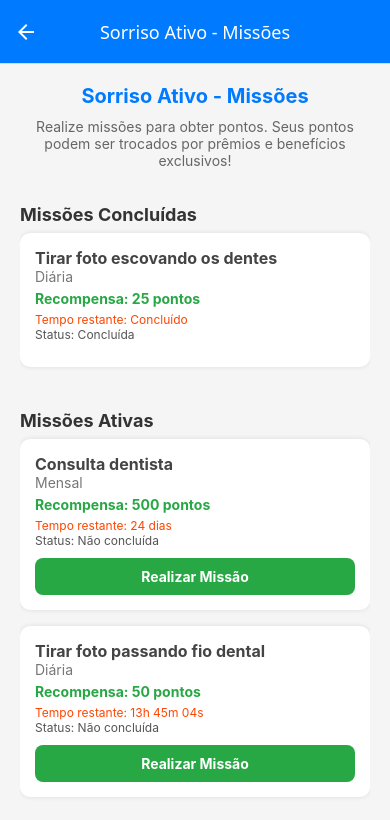
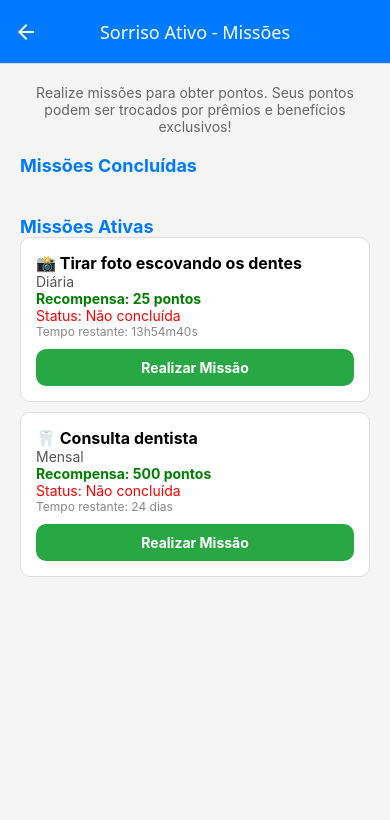
Before and after one commit to nathaliacmf/sorrisoAtivo, a React Native app: screen /Missoes in a window 390 px wide. Shown: the top 820 px of the page. Built offline with nearby package versions, Linux system fonts and the light colour scheme.

Commit message:
rever o codigo

```diff
--- a/src/components/MissoesSorrisoAtivo.tsx
+++ b/src/components/MissoesSorrisoAtivo.tsx
@@ -10,9 +10,6 @@ export default function MissoesSorrisoAtivo() {
 
   return (
     <View>
-      <TouchableOpacity onPress={() => navigation.navigate("Missoes")}>
-        <Text style={styles.missionTitleLink}>Missões {'>'}</Text>
-      </TouchableOpacity>
 
       {/* Missão 1 */}
       <View style={styles.missionCard}>
@@ -42,12 +39,6 @@ export default function MissoesSorrisoAtivo() {
 }
 
 const styles = StyleSheet.create({
-  missionTitleLink: {
-    fontSize: 18,
-    fontWeight: "bold",
-    color: "#007AFF",
-    marginBottom: 10,
-  },
   missionCard: {
     backgroundColor: "#fff",
     padding: 15,
--- a/src/components/UserCard.tsx
+++ b/src/components/UserCard.tsx
@@ -3,19 +3,20 @@ import { View, Text, StyleSheet } from "react-native";
 
 export default function UserCard() {
   return (
-    <View>
-      {/* Nome do Usuário */}
-      <View style={styles.userInfo}>
+    <View style={styles.container}>
+      {/* Header */}
+      <View style={styles.header}>
         <Text style={styles.userName}>Olá, Fulano Ciclano</Text>
         <Text style={styles.protocol}>Protocolo de atendimento: 000000000000000</Text>
       </View>
 
       {/* Carteirinha Digital */}
-      <View style={styles.card}>
+      <View style={styles.cardContainer}>
         <Text style={styles.cardTitle}>Carteirinha digital</Text>
-        <View style={styles.cardContent}>
+        <View style={styles.card}>
           <Text style={styles.cardUser}>Fulano Ciclano</Text>
           <Text style={styles.cardCompany}>Empresa</Text>
+          <View style={styles.separator} />
           <Text style={styles.cardPlan}>Plano Básico III</Text>
           <Text style={styles.cardDetails}>Número: 000000000000</Text>
           <Text style={styles.cardDetails}>CNS: 000000000000000</Text>
@@ -26,36 +27,36 @@ export default function UserCard() {
 }
 
 const styles = StyleSheet.create({
-  userInfo: {
+  container: {
+    flex: 1,
+    backgroundColor: "#f0f4f7",
+  },
+  header: {
     padding: 15,
     backgroundColor: "#007AFF",
   },
   userName: {
     fontSize: 18,
     fontWeight: "bold",
-    backgroundColor: "#007AFF",
-    color: 'white',
+    color: "white",
   },
   protocol: {
     fontSize: 14,
-    color: 'white',
-    fontWeight: 'bold'
+    color: "white",
+    fontWeight: "bold",
   },
-  card: {
-    backgroundColor: "white",
+  cardContainer: {
     margin: 15,
-    padding: 15,
-    borderRadius: 10,
   },
   cardTitle: {
     fontSize: 16,
     fontWeight: "bold",
+    color: "#007AFF",
     marginBottom: 10,
-    color: "#007AFF",
   },
-  cardContent: {
+  card: {
     backgroundColor: "#007AFF",
-    borderRadius: 8,
+    borderRadius: 10,
     padding: 15,
   },
   cardUser: {
@@ -67,11 +68,16 @@ const styles = StyleSheet.create({
     color: "white",
     fontSize: 14,
   },
+  separator: {
+    height: 1,
+    backgroundColor: "white",
+    marginVertical: 10,
+    opacity: 0.5,
+  },
   cardPlan: {
     color: "white",
     fontSize: 16,
     fontWeight: "bold",
-    marginTop: 5,
   },
   cardDetails: {
     color: "white",
--- a/src/pages/Missoes.tsx
+++ b/src/pages/Missoes.tsx
@@ -1,94 +1,28 @@
 import React from "react";
-import { View, Text, FlatList, TouchableOpacity, StyleSheet } from "react-native";
+import { View, Text, StyleSheet } from "react-native";
+import MissoesSorrisoAtivo from "../components/MissoesSorrisoAtivo";
 
-// Definição do tipo para uma missão
-interface Mission {
-  id: string;
-  title: string;
-  frequency: string;
-  points: number;
-  status: string;
-  timeLeft: string;
-}
-
-// Lista de missões concluídas
-const completedMissions: Mission[] = [
-  {
-    id: "1",
-    title: "Tirar foto escovando os dentes",
-    frequency: "Diária",
-    points: 25,
-    status: "Concluída",
-    timeLeft: "Concluído",
-  },
-];
-
-// Lista de missões ativas
-const activeMissions: Mission[] = [
-  {
-    id: "2",
-    title: "Consulta dentista",
-    frequency: "Mensal",
-    points: 500,
-    status: "Não concluída",
-    timeLeft: "24 dias",
-  },
-  {
-    id: "3",
-    title: "Tirar foto passando fio dental",
-    frequency: "Diária",
-    points: 50,
-    status: "Não concluída",
-    timeLeft: "13h 45m 04s",
-  },
-];
 
 export default function Missoes() {
-  // Função para renderizar uma missão na lista
-  const renderMission = ({ item }: { item: Mission }) => (
-    <View style={styles.missionCard}>
-      <Text style={styles.missionTitle}>{item.title}</Text>
-      <Text style={styles.missionInfo}>{item.frequency}</Text>
-      <Text style={styles.missionPoints}>Recompensa: {item.points} pontos</Text>
-      <Text style={styles.missionTime}>Tempo restante: {item.timeLeft}</Text>
-      <Text style={styles.missionStatus}>Status: {item.status}</Text>
-      {item.status === "Não concluída" && (
-        <TouchableOpacity style={styles.missionButton}>
-          <Text style={styles.buttonText}>Realizar Missão</Text>
-        </TouchableOpacity>
-      )}
-    </View>
-  );
-
   return (
     <View style={styles.container}>
-      <Text style={styles.header}>Sorriso Ativo - Missões</Text>
       <Text style={styles.subHeader}>
         Realize missões para obter pontos. Seus pontos podem ser trocados por prêmios e benefícios exclusivos!
       </Text>
 
-      <Text style={styles.sectionTitle}>Missões Concluídas</Text>
-      <FlatList data={completedMissions} renderItem={renderMission} keyExtractor={(item) => item.id} />
+      <Text style={[styles.sectionTitle, styles.missionsCompleted]}>Missões Concluídas</Text>
 
-      <Text style={styles.sectionTitle}>Missões Ativas</Text>
-      <FlatList data={activeMissions} renderItem={renderMission} keyExtractor={(item) => item.id} />
+      <Text style={[styles.sectionTitle, styles.missionsActive]}>Missões Ativas</Text>
+      <MissoesSorrisoAtivo />
     </View>
   );
 }
 
-// Estilos da tela
 const styles = StyleSheet.create({
   container: {
     flex: 1,
     backgroundColor: "#F5F5F5",
     padding: 20,
-  },
-  header: {
-    fontSize: 20,
-    fontWeight: "bold",
-    color: "#007AFF",
-    textAlign: "center",
-    marginBottom: 10,
   },
   subHeader: {
     fontSize: 14,
@@ -99,52 +33,12 @@ const styles = StyleSheet.create({
   sectionTitle: {
     fontSize: 18,
     fontWeight: "bold",
-    color: "#333",
-    marginTop: 15,
+    color: "#007AFF",
   },
-  missionCard: {
-    backgroundColor: "#FFF",
-    padding: 15,
-    marginVertical: 8,
-    borderRadius: 10,
-    shadowColor: "#000",
-    shadowOpacity: 0.1,
-    shadowRadius: 5,
-    elevation: 2,
+  missionsCompleted: {
+    marginBottom: 20, // Adiciona um espaço abaixo de "Missões Concluídas"
   },
-  missionTitle: {
-    fontSize: 16,
-    fontWeight: "bold",
-    color: "#444",
-  },
-  missionInfo: {
-    fontSize: 14,
-    color: "#777",
-  },
-  missionPoints: {
-    fontSize: 14,
-    fontWeight: "bold",
-    color: "#28A745",
-    marginVertical: 5,
-  },
-  missionTime: {
-    fontSize: 12,
-    color: "#FF4500",
-  },
-  missionStatus: {
-    fontSize: 12,
-    color: "#555",
-    marginBottom: 10,
-  },
-  missionButton: {
-    backgroundColor: "#28A745",
-    paddingVertical: 10,
-    borderRadius: 8,
-    alignItems: "center",
-  },
-  buttonText: {
-    color: "#FFF",
-    fontWeight: "bold",
-    fontSize: 14,
+  missionsActive: {
+    marginTop: 20, // Adiciona um espaço acima de "Missões Ativas"
   },
 });
--- a/src/pages/SignUp.tsx
+++ b/src/pages/SignUp.tsx
@@ -6,7 +6,6 @@ import { useNavigation } from '@react-navigation/native';
 import { StackParamList } from '../routes/stack.routes';
 import { NativeStackNavigationProp } from '@react-navigation/native-stack';
 
-import Home from "../pages/Home";
 
 export default function SignIn() {
 
--- a/src/pages/SorrisoAtivo.tsx
+++ b/src/pages/SorrisoAtivo.tsx
@@ -4,7 +4,11 @@ import { NativeStackNavigationProp } from "@react-navigation/native-stack";
 import { StackParamList } from "../routes/stack.routes";
 import { useNavigation } from "@react-navigation/native";
 
-import MissoesSorrisoAtivo from "../components/MissoesSorrisoAtivo"; // Importando o novo componente
+
+import Missoes from "./Missoes";
+import MissoesSorrisoAtivo from "../components/MissoesSorrisoAtivo";
+
+
 
 export default function SorrisoAtivo() {
   type NavigationProps = NativeStackNavigationProp<StackParamList, "Home">;
@@ -22,14 +26,19 @@ export default function SorrisoAtivo() {
       <Text style={styles.pointsUnit}>pontos</Text>
 
       <View style={styles.progressContainer}>
-        <Text style={styles.progressText}>1250 pontos até a próxima recompensa</Text>
+        <Text style={styles.progressText}>6000 pontos até a próxima recompensa</Text>
       </View>
 
       <TouchableOpacity style={styles.exchangeButton} onPress={() => navigation.navigate("TrocarPontos")}>
         <Text style={styles.exchangeText}>Trocar Pontos {'>'}</Text>
       </TouchableOpacity>
+      <TouchableOpacity onPress={() => navigation.navigate("Missoes")}>
+              <Text style={styles.missionTitleLink}>Missões {'>'}</Text>
+            </TouchableOpacity>
 
-      <MissoesSorrisoAtivo />
+      <ScrollView>
+        <MissoesSorrisoAtivo/>
+      </ScrollView>
     </ScrollView>
   );
 }
@@ -84,4 +93,10 @@ const styles = StyleSheet.create({
     color: "#007AFF",
     fontWeight: "bold",
   },
+  missionTitleLink: {
+    fontSize: 18,
+    fontWeight: "bold",
+    color: "#007AFF",
+    marginBottom: 10,
+  }
 });
--- a/src/pages/TrocarPontos.tsx
+++ b/src/pages/TrocarPontos.tsx
@@ -1,13 +1,11 @@
 import React from 'react';
-import { View, Text, StyleSheet, TouchableOpacity, ScrollView } from 'react-native';
+import { View, Text, StyleSheet, ScrollView } from 'react-native';
 import { ProgressBar } from 'react-native-paper';
 import { Ionicons } from '@expo/vector-icons';
 
 export default function TrocarPontos() {
   return (
     <ScrollView style={styles.container}>
-
-
       {/* Descrição */}
       <Text style={styles.description}>
         Troque seus pontos por prêmios e benefícios exclusivos!
@@ -16,49 +14,59 @@ export default function TrocarPontos() {
       {/* Pontuação Atual */}
       <View style={styles.pontosContainer}>
         <Text style={styles.pontosLabel}>Você tem:</Text>
-        <Text style={styles.pontos}>4250</Text>
+        <Text style={styles.pontos}>0</Text>
         <Text style={styles.pontosUnidade}>pontos</Text>
       </View>
 
       {/* Barra de Progresso */}
-      <ProgressBar progress={4250 / 5500} color="#007bff" style={styles.progressBar} />
-      <Text style={styles.proximoPontos}>1250 pontos até a próxima recompensa</Text>
+      <ProgressBar progress={0 / 5500} color="#007bff" style={styles.progressBar} />
+      <Text style={styles.proximoPontos}>6000 pontos até a próxima recompensa</Text>
 
       {/* Recompensas Resgatadas */}
       <Text style={styles.sectionTitle}>Recompensas Resgatadas</Text>
-      <View style={styles.recompensaBox}>
-        <Ionicons name="close-circle" size={30} color="red" />
-        <View style={styles.recompensaContent}>
-          <Text style={styles.recompensaTitle}>Desconto de 40% em sua próxima mensalidade</Text>
-          <Text style={styles.pontosUtilizados}>Pontos utilizados: <Text style={{ fontWeight: 'bold' }}>6000 pontos</Text></Text>
-          <Text style={styles.expira}>Expira em: <Text style={{ fontWeight: 'bold' }}>27/12/2024</Text></Text>
-          <Text style={styles.resgatado}>Resgatado</Text>
-          <Text style={styles.dataResgate}>Data do resgate: 27/09/2024</Text>
-        </View>
-      </View>
 
       {/* Recompensas para Resgatar */}
       <Text style={styles.sectionTitle}>Recompensas para Resgatar</Text>
 
-      {/* Recompensa 1 */}
       <View style={styles.recompensaBox}>
         <Ionicons name="close-circle" size={30} color="red" />
         <View style={styles.recompensaContent}>
           <Text style={styles.recompensaTitle}>Desconto de 40% em sua próxima mensalidade</Text>
           <Text style={styles.pontosParaResgatar}>Pontos para resgatar: <Text style={{ fontWeight: 'bold', color: 'green' }}>6000 pontos</Text></Text>
-          <ProgressBar progress={4250 / 6000} color="#007bff" style={styles.progressBar} />
-          <Text style={styles.progresso}>Progresso: 4250 de 6000 pontos</Text>
+          <ProgressBar progress={0 / 6000} color="#007bff" style={styles.progressBar} />
+          <Text style={styles.progresso}>Progresso: 0 de 6000 pontos</Text>
         </View>
       </View>
 
-      {/* Recompensa 2 */}
+
       <View style={styles.recompensaBox}>
         <Ionicons name="gift-outline" size={30} color="red" />
         <View style={styles.recompensaContent}>
           <Text style={styles.recompensaTitle}>Boné Sorriso Ativo</Text>
           <Text style={styles.pontosParaResgatar}>Pontos para resgatar: <Text style={{ fontWeight: 'bold', color: 'green' }}>20000 pontos</Text></Text>
-          <ProgressBar progress={4250 / 20000} color="#007bff" style={styles.progressBar} />
-          <Text style={styles.progresso}>Progresso: 4250 de 20000 pontos</Text>
+          <ProgressBar progress={0 / 20000} color="#007bff" style={styles.progressBar} />
+          <Text style={styles.progresso}>Progresso: 0 de 20000 pontos</Text>
+        </View>
+      </View>
+
+
+      <View style={styles.recompensaBox}>
+        <Ionicons name="cart-outline" size={30} color="red" />
+        <View style={styles.recompensaContent}>
+          <Text style={styles.recompensaTitle}>Vale Compra de R$ 50,00</Text>
+          <Text style={styles.pontosParaResgatar}>Pontos para resgatar: <Text style={{ fontWeight: 'bold', color: 'green' }}>8000 pontos</Text></Text>
+          <ProgressBar progress={0 / 8000} color="#007bff" style={styles.progressBar} />
+          <Text style={styles.progresso}>Progresso: 0 de 8000 pontos</Text>
+        </View>
+      </View>
+
+      <View style={styles.recompensaBox}>
+        <Ionicons name="car-outline" size={30} color="red" />
+        <View style={styles.recompensaContent}>
+          <Text style={styles.recompensaTitle}>Desconto de 10% em qualquer produto</Text>
+          <Text style={styles.pontosParaResgatar}>Pontos para resgatar: <Text style={{ fontWeight: 'bold', color: 'green' }}>5000 pontos</Text></Text>
+          <ProgressBar progress={0 / 5000} color="#007bff" style={styles.progressBar} />
+          <Text style={styles.progresso}>Progresso: 0 de 5000 pontos</Text>
         </View>
       </View>
 
@@ -72,20 +80,6 @@ const styles = StyleSheet.create({
     flex: 1,
     backgroundColor: '#fff',
     padding: 16,
-  },
-  header: {
-    flexDirection: 'row',
-    alignItems: 'center',
-    backgroundColor: '#007bff',
-    paddingVertical: 14,
-    paddingHorizontal: 10,
-    borderRadius: 8,
-  },
-  headerTitle: {
-    color: 'white',
-    fontSize: 16,
-    fontWeight: 'bold',
-    marginLeft: 10,
   },
   description: {
     fontSize: 14,
@@ -147,24 +141,6 @@ const styles = StyleSheet.create({
     fontWeight: 'bold',
     color: '#333',
   },
-  pontosUtilizados: {
-    fontSize: 12,
-    color: '#555',
-    marginTop: 4,
-  },
-  expira: {
-    fontSize: 12,
-    color: '#555',
-  },
-  resgatado: {
-    fontSize: 12,
-    color: '#888',
-    marginTop: 4,
-  },
-  dataResgate: {
-    fontSize: 12,
-    color: '#888',
-  },
   pontosParaResgatar: {
     fontSize: 12,
     color: '#555',
```
Also changed, not shown: src/pages/SignIn.tsx (+2 -6 lines).
